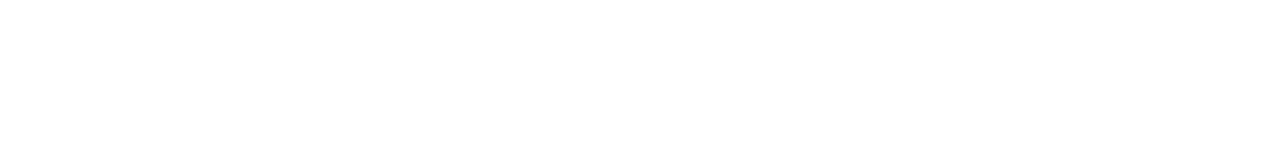
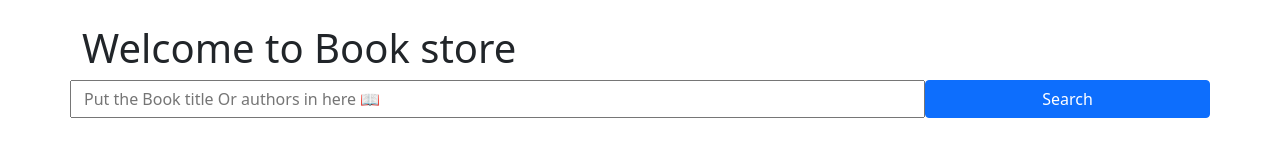
Before and after one commit to hyerimYeom/bookfinder, a plain HTML site: page index.html in a window 1280 px wide. Drawn offline with nearby package versions, Linux system fonts and the light colour scheme.

Commit message:
Made frame of the look

```diff
--- a/index.html
+++ b/index.html
@@ -9,5 +9,15 @@
     <title>Book Searcher</title>
 </head>
 <body>
+   <div class="container pt-4">
+    <h1>Welcome to Book store</h1>
+    <div class="search_bar row d-flex justify-content-around">
+      <input type="text" class="input col-9" value="" id="search_input" placeholder="Put the Book title Or authors in here 📖">
+      <button type="button" class="btn btn-primary col-3" id="search_button">Search</button>
+    </div>
+    <main class="list row d-flex justify-content-around">
+      <p></p>
+    </main>
+  </div>
 </body>
 </html>
```
